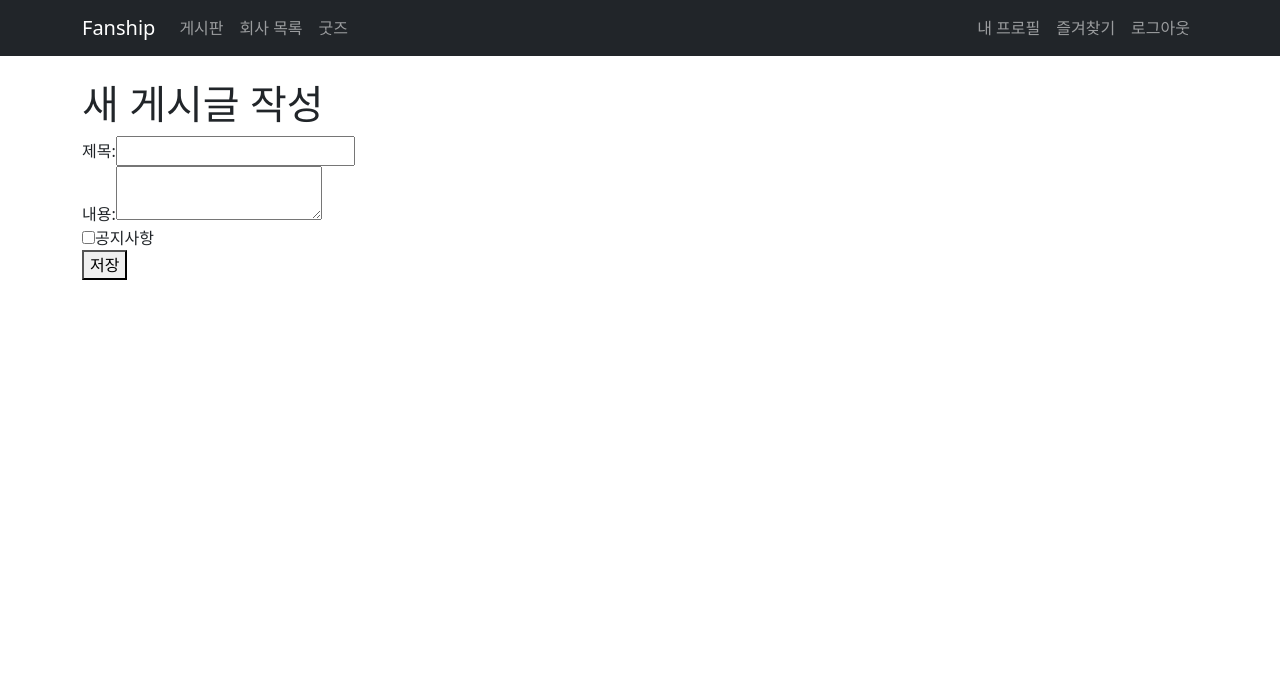
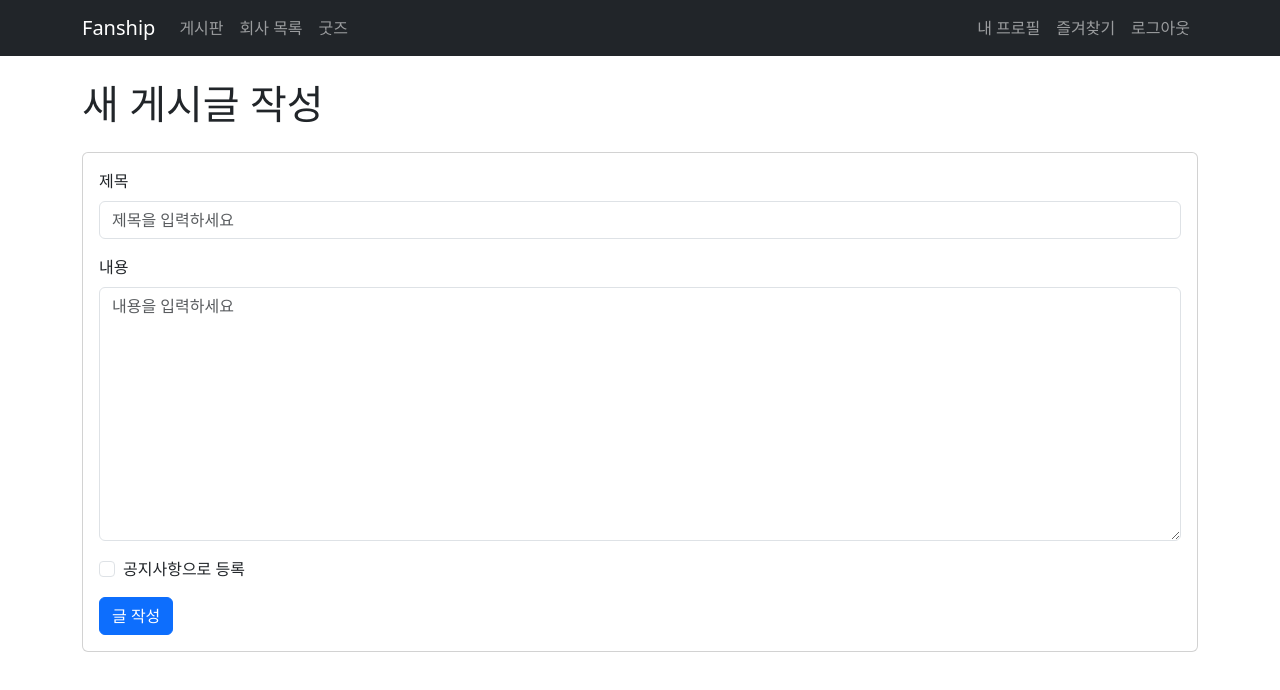
Before and after one commit to yeganghwang/fanship, a React (Create React App) app in the folder fanship-frontend/: page /posts/create in a window 1280 px wide. Shown: the top 690 px of the page. Built offline with nearby package versions, Linux system fonts and the light colour scheme; no server answers; sample sign-in values are in the browser's storage.

Commit message:
FRONT:포스팅 Bootstrap CSS

```diff
--- a/fanship-frontend/src/components/post/PostForm.js
+++ b/fanship-frontend/src/components/post/PostForm.js
@@ -1,6 +1,7 @@
 import React, { useState, useEffect } from 'react';
+import { Form, Button } from 'react-bootstrap';
 
-function PostForm({ onSubmit, initialData }) {
+function PostForm({ onSubmit, initialData = {}, isEdit = false }) {
   const [title, setTitle] = useState('');
   const [content, setContent] = useState('');
   const [notice, setNotice] = useState(false);
@@ -19,36 +20,43 @@ function PostForm({ onSubmit, initialData }) {
   };
 
   return (
-    <form onSubmit={handleSubmit}>
-      <div>
-        <label>제목:</label>
-        <input
+    <Form onSubmit={handleSubmit}>
+      <Form.Group className="mb-3" controlId="formPostTitle">
+        <Form.Label>제목</Form.Label>
+        <Form.Control
           type="text"
+          placeholder="제목을 입력하세요"
           value={title}
           onChange={(e) => setTitle(e.target.value)}
           required
         />
-      </div>
-      <div>
-        <label>내용:</label>
-        <textarea
+      </Form.Group>
+
+      <Form.Group className="mb-3" controlId="formPostContent">
+        <Form.Label>내용</Form.Label>
+        <Form.Control
+          as="textarea"
+          rows={10}
+          placeholder="내용을 입력하세요"
           value={content}
           onChange={(e) => setContent(e.target.value)}
           required
         />
-      </div>
-      <div>
-        <label>
-          <input
-            type="checkbox"
-            checked={notice}
-            onChange={(e) => setNotice(e.target.checked)}
-          />
-          공지사항
-        </label>
-      </div>
-      <button type="submit">저장</button>
-    </form>
+      </Form.Group>
+
+      <Form.Group className="mb-3" id="formPostNotice">
+        <Form.Check
+          type="checkbox"
+          label="공지사항으로 등록"
+          checked={notice}
+          onChange={(e) => setNotice(e.target.checked)}
+        />
+      </Form.Group>
+
+      <Button variant="primary" type="submit">
+        {isEdit ? '글 수정' : '글 작성'}
+      </Button>
+    </Form>
   );
 }
 
--- a/fanship-frontend/src/pages/PostCreatePage.js
+++ b/fanship-frontend/src/pages/PostCreatePage.js
@@ -1,5 +1,6 @@
 import React from 'react';
 import { useNavigate } from 'react-router-dom';
+import { Card } from 'react-bootstrap';
 import { createPost } from '../api/post';
 import PostForm from '../components/post/PostForm';
 
@@ -17,10 +18,14 @@ function PostCreatePage({ token }) {
   };
 
   return (
-    <div>
-      <h1>새 게시글 작성</h1>
-      <PostForm onSubmit={handleSubmit} />
-    </div>
+    <>
+      <h1 className="mb-4">새 게시글 작성</h1>
+      <Card>
+        <Card.Body>
+          <PostForm onSubmit={handleSubmit} />
+        </Card.Body>
+      </Card>
+    </>
   );
 }
 
--- a/fanship-frontend/src/pages/PostEditPage.js
+++ b/fanship-frontend/src/pages/PostEditPage.js
@@ -1,5 +1,6 @@
 import React, { useState, useEffect } from 'react';
 import { useParams, useNavigate } from 'react-router-dom';
+import { Card, Spinner, Alert } from 'react-bootstrap';
 import { getPost, updatePost } from '../api/post';
 import PostForm from '../components/post/PostForm';
 
@@ -13,6 +14,7 @@ function PostEditPage({ token }) {
   useEffect(() => {
     const fetchPost = async () => {
       setLoading(true);
+      setError(null);
       try {
         const response = await getPost(postId);
         setPost(response);
@@ -38,15 +40,19 @@ function PostEditPage({ token }) {
     }
   };
 
-  if (loading) return <div>로딩 중...</div>;
-  if (error) return <div>오류: {error}</div>;
-  if (!post) return <div>게시글을 찾을 수 없습니다.</div>;
+  if (loading) return <div className="text-center"><Spinner animation="border" /></div>;
+  if (error) return <Alert variant="danger">{error}</Alert>;
+  if (!post) return <Alert variant="warning">게시글을 찾을 수 없습니다.</Alert>;
 
   return (
-    <div>
-      <h1>게시글 수정</h1>
-      <PostForm onSubmit={handleSubmit} initialData={post} />
-    </div>
+    <>
+      <h1 className="mb-4">게시글 수정</h1>
+      <Card>
+        <Card.Body>
+          <PostForm onSubmit={handleSubmit} initialData={post} isEdit={true} />
+        </Card.Body>
+      </Card>
+    </>
   );
 }
 
```
